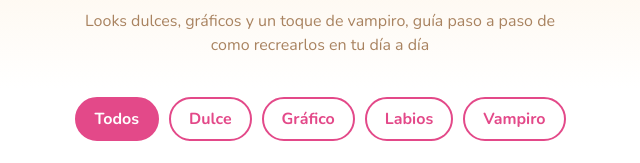
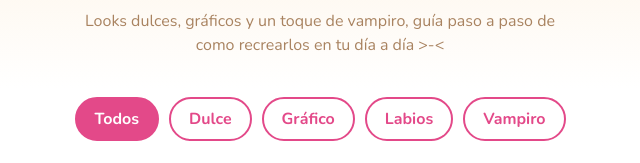
Before and after one commit to EvelynGuarchaj/Guia_maquillaje, a website built with Vite: page index.html in a window 1280 px wide. Shown: the part 185-348 px from the top of the page, 320-960 px from the left. Built offline with nearby package versions, Linux system fonts and the light colour scheme.

Commit message:
Agregar un emoji al encabezado para ver como funciona el cdn

```diff
--- a/index.html
+++ b/index.html
@@ -17,7 +17,7 @@
       <p class="encabezado__etiqueta">Guía de maquillaje</p>
       <h1 class="encabezado__titulo">Glam Diary ♡</h1>
       <p class="encabezado__frase">
-        Looks dulces, gráficos y un toque de vampiro, guía paso a paso de como recrearlos en tu día a día
+        Looks dulces, gráficos y un toque de vampiro, guía paso a paso de como recrearlos en tu día a día >-<
       </p>
     </header>
 
```
